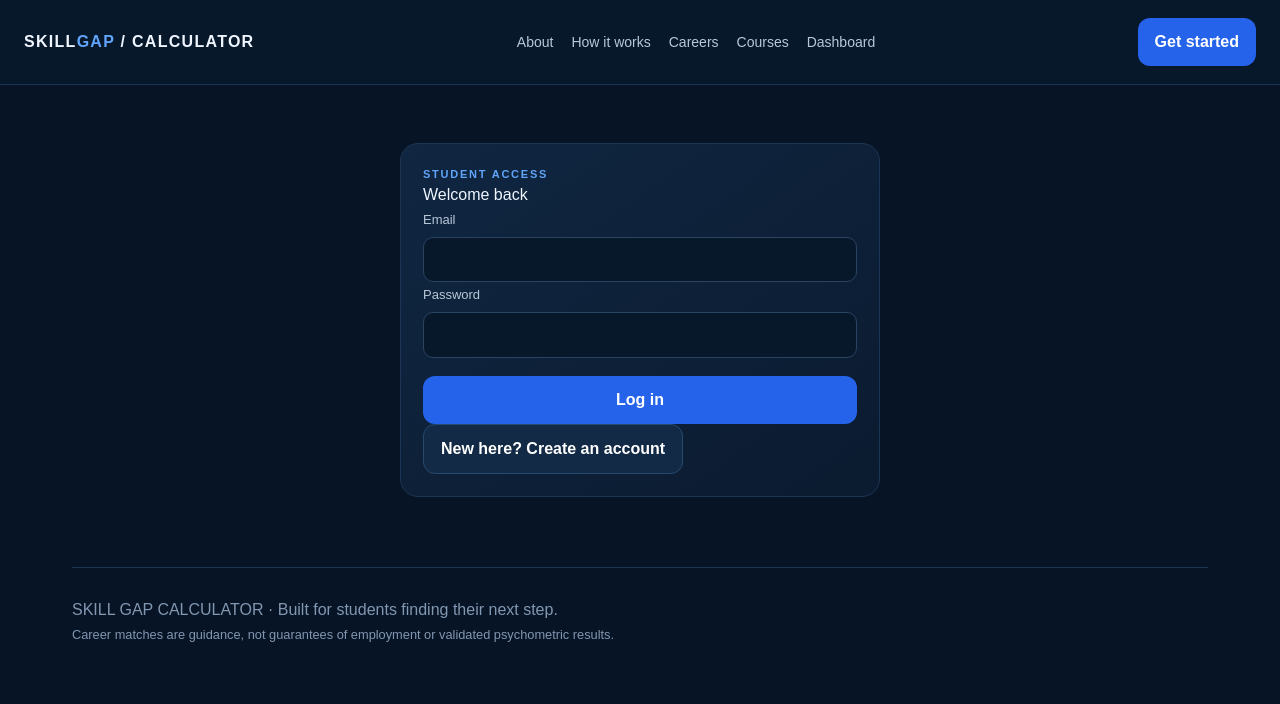
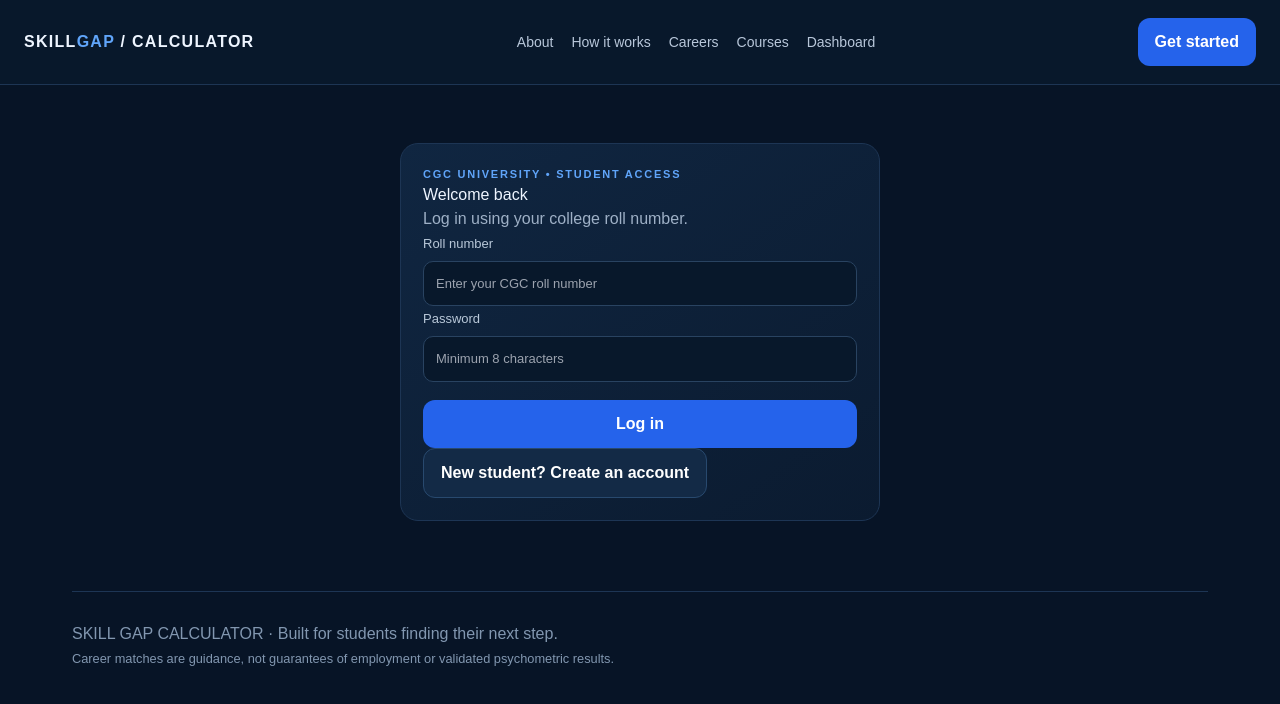
Before and after one commit to arshluthra9/skill-gap-calculator, a Next.js app: page /login in a window 1280 px wide. Shown: the top 704 px of the page. Built offline with nearby package versions, Linux system fonts and the light colour scheme; no server answers.

Commit message:
Update page.tsx

```diff
--- a/app/login/page.tsx
+++ b/app/login/page.tsx
@@ -1,3 +1,184 @@
  "use client";
-import {useState} from "react";import {supabase} from "@/lib/supabase";import {Frame} from "@/components/Frame";
-export default function Login(){const [email,setEmail]=useState("");const [password,setPassword]=useState("");const [msg,setMsg]=useState("");const [signup,setSignup]=useState(false);async function submit(e:React.FormEvent){e.preventDefault();if(!supabase){setMsg("Add your Supabase URL and anon key in .env.local to enable accounts.");return;}const r=signup?await supabase.auth.signUp({email,password}):await supabase.auth.signInWithPassword({email,password});setMsg(r.error?.message??(signup?"Check your email to confirm your account.":"Signed in successfully. Open your dashboard."));}return <Frame><div className="card" style={{maxWidth:480,margin:"30px auto"}}><div className="eyebrow">Student access</div><h1>{signup?"Create account":"Welcome back"}</h1><form onSubmit={submit}><label className="label">Email<input className="field" type="email" required value={email} onChange={e=>setEmail(e.target.value)}/></label><label className="label">Password<input className="field" type="password" minLength={8} required value={password} onChange={e=>setPassword(e.target.value)}/></label><button className="btn" style={{width:"100%",marginTop:18}}>{signup?"Sign up":"Log in"}</button></form><p className="muted">{msg}</p><button className="btn secondary" onClick={()=>setSignup(!signup)}>{signup?"Already registered? Log in":"New here? Create an account"}</button></div></Frame>}
+
+import { useState } from "react";
+import { useRouter } from "next/navigation";
+import { supabase } from "@/lib/supabase";
+import { Frame } from "@/components/Frame";
+
+export default function Login() {
+  const router = useRouter();
+
+  const [signup, setSignup] = useState(false);
+  const [fullName, setFullName] = useState("");
+  const [rollNumber, setRollNumber] = useState("");
+  const [email, setEmail] = useState("");
+  const [password, setPassword] = useState("");
+  const [msg, setMsg] = useState("");
+  const [loading, setLoading] = useState(false);
+
+  async function submit(e: React.FormEvent) {
+    e.preventDefault();
+    setMsg("");
+
+    if (!supabase) {
+      setMsg("Supabase is not configured.");
+      return;
+    }
+
+    setLoading(true);
+
+    try {
+      if (signup) {
+        const { error } = await supabase.auth.signUp({
+          email: email.trim().toLowerCase(),
+          password,
+          options: {
+            data: {
+              full_name: fullName.trim(),
+              roll_number: rollNumber.trim().toUpperCase(),
+            },
+          },
+        });
+
+        if (error) throw error;
+
+        setMsg(
+          "Registration submitted! Check your email for the verification link."
+        );
+      } else {
+        const response = await fetch("/api/login", {
+          method: "POST",
+          headers: { "Content-Type": "application/json" },
+          body: JSON.stringify({
+            rollNumber: rollNumber.trim().toUpperCase(),
+            password,
+          }),
+        });
+
+        const result = await response.json();
+
+        if (!response.ok) {
+          throw new Error(result.error || "Login failed.");
+        }
+
+        const { error } = await supabase.auth.setSession({
+          access_token: result.access_token,
+          refresh_token: result.refresh_token,
+        });
+
+        if (error) throw error;
+
+        router.push("/dashboard");
+        router.refresh();
+      }
+    } catch (error) {
+      setMsg(
+        error instanceof Error ? error.message : "Something went wrong."
+      );
+    } finally {
+      setLoading(false);
+    }
+  }
+
+  return (
+    <Frame>
+      <div
+        className="card"
+        style={{ maxWidth: 480, margin: "30px auto" }}
+      >
+        <div className="eyebrow">CGC University • Student Access</div>
+
+        <h1>{signup ? "Create your account" : "Welcome back"}</h1>
+
+        <p className="muted">
+          {signup
+            ? "Register using your approved CGC roll number."
+            : "Log in using your college roll number."}
+        </p>
+
+        <form onSubmit={submit}>
+          {signup && (
+            <>
+              <label className="label">
+                Full name
+                <input
+                  className="field"
+                  type="text"
+                  required
+                  value={fullName}
+                  onChange={(e) => setFullName(e.target.value)}
+                  placeholder="Enter your full name"
+                />
+              </label>
+
+              <label className="label">
+                Email address
+                <input
+                  className="field"
+                  type="email"
+                  required
+                  value={email}
+                  onChange={(e) => setEmail(e.target.value)}
+                  placeholder="Personal or college email"
+                />
+              </label>
+            </>
+          )}
+
+          <label className="label">
+            Roll number
+            <input
+              className="field"
+              type="text"
+              required
+              value={rollNumber}
+              onChange={(e) => setRollNumber(e.target.value)}
+              placeholder="Enter your CGC roll number"
+            />
+          </label>
+
+          <label className="label">
+            Password
+            <input
+              className="field"
+              type="password"
+              required
+              minLength={8}
+              value={password}
+              onChange={(e) => setPassword(e.target.value)}
+              placeholder="Minimum 8 characters"
+            />
+          </label>
+
+          <button
+            className="btn"
+            type="submit"
+            disabled={loading}
+            style={{ width: "100%", marginTop: 18 }}
+          >
+            {loading
+              ? "Please wait..."
+              : signup
+                ? "Create account"
+                : "Log in"}
+          </button>
+        </form>
+
+        {msg && <p className="muted">{msg}</p>}
+
+        <button
+          className="btn secondary"
+          type="button"
+          onClick={() => {
+            setSignup(!signup);
+            setMsg("");
+          }}
+        >
+          {signup
+            ? "Already registered? Log in"
+            : "New student? Create an account"}
+        </button>
+      </div>
+    </Frame>
+  );
+}
```
